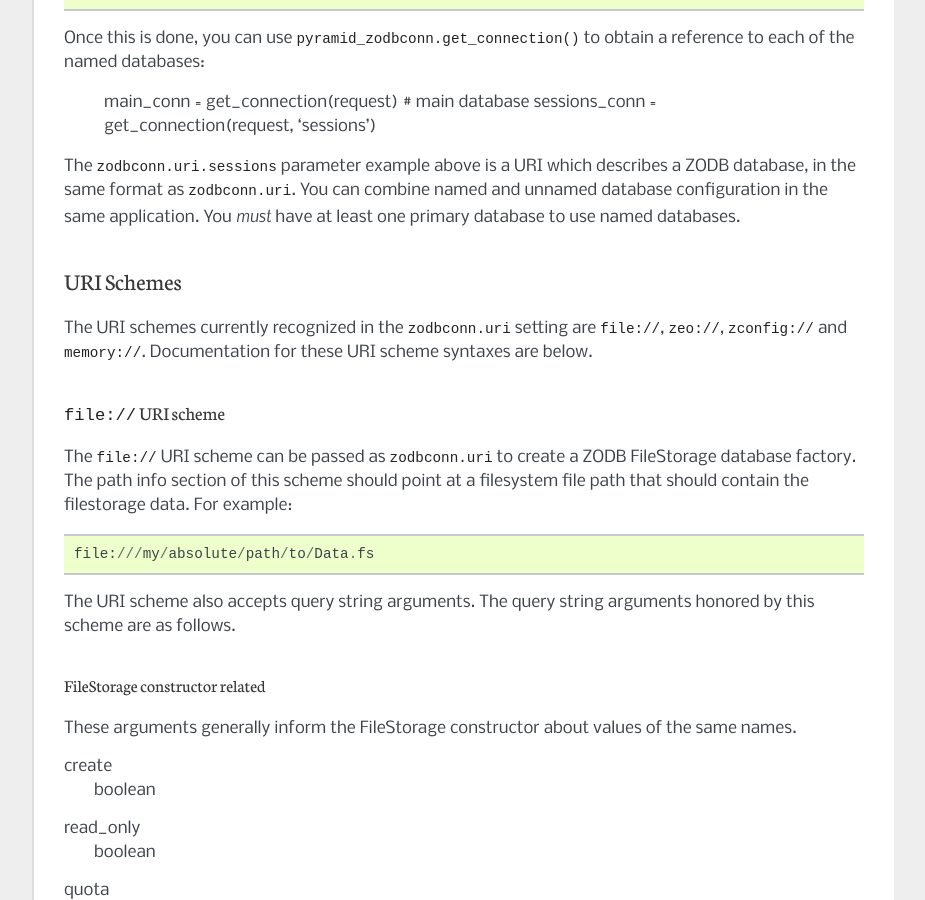
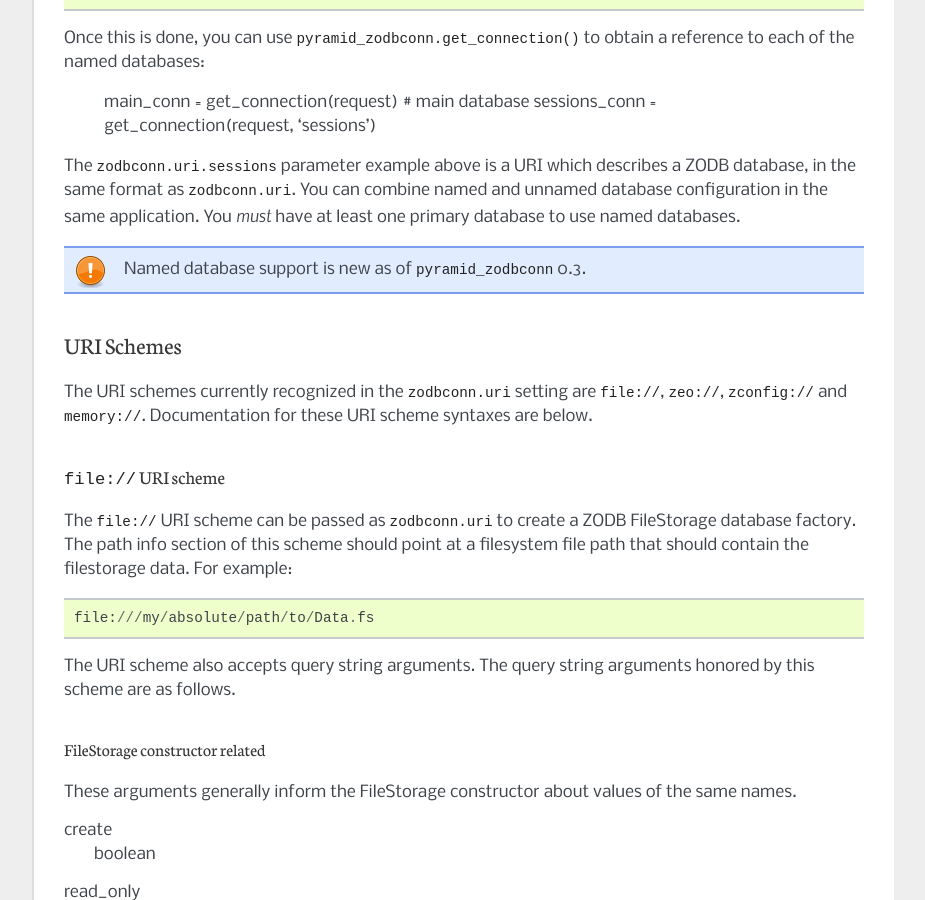
Before and after one commit to Pylons/pyramid_zodbconn, a Sphinx documentation site: the page built from docs/index.rst, in a window 1280 px wide and 900 px high, scrolled down 1871 px. Shown: the whole window, without its empty margins (198-1123 px from the left). Built offline with Sphinx 7.4.7, drawn with Linux system fonts in a browser that asks for light colours.

Commit message:
prepare for merge to trunk

```diff
--- a/CHANGES.txt
+++ b/CHANGES.txt
@@ -3,7 +3,8 @@ Next release
 
 - Includeme docstring fix.
 
-- Add named database capability.
+- Add named database capability (see new docs section entitled "Named
+  Database Support").
 
 0.2 (2011-08-24)
 ----------------
--- a/TODO.txt
+++ /dev/null
@@ -1 +0,0 @@
-- Multidatabase support and docs.
--- a/docs/index.rst
+++ b/docs/index.rst
@@ -114,6 +114,10 @@ The ``zodbconn.uri.sessions`` parameter example above is a URI which
 describes a ZODB database, in the same format as ``zodbconn.uri``.  You can
 combine named and unnamed database configuration in the same application.
 You *must* have at least one primary database to use named databases.
+
+.. note::
+
+   Named database support is new as of ``pyramid_zodbconn`` 0.3.
 
 URI Schemes
 -----------
```
